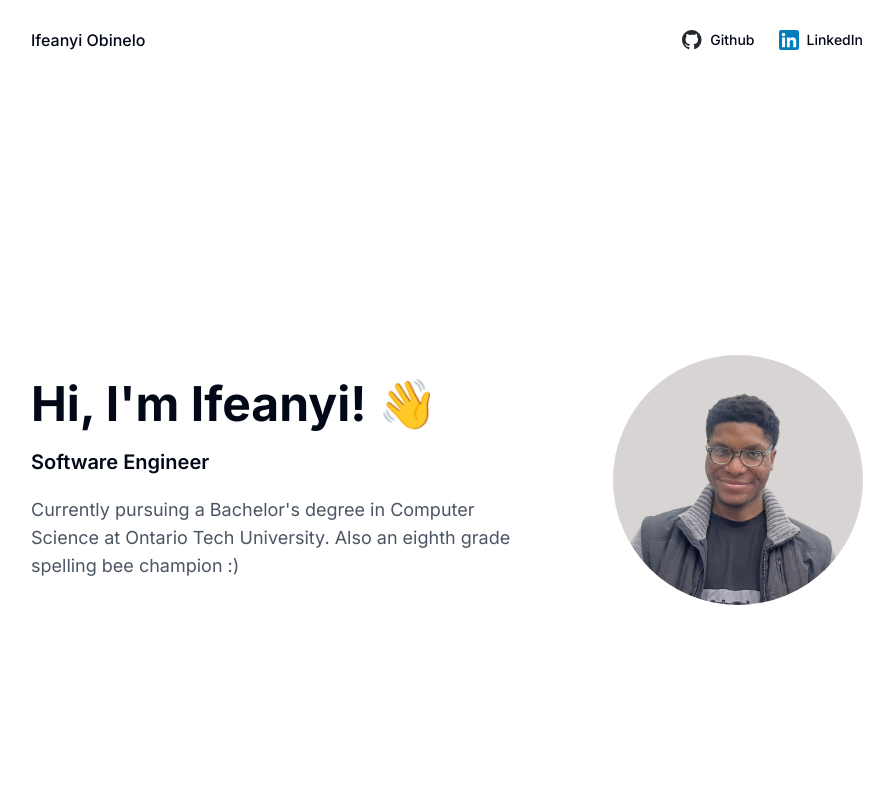
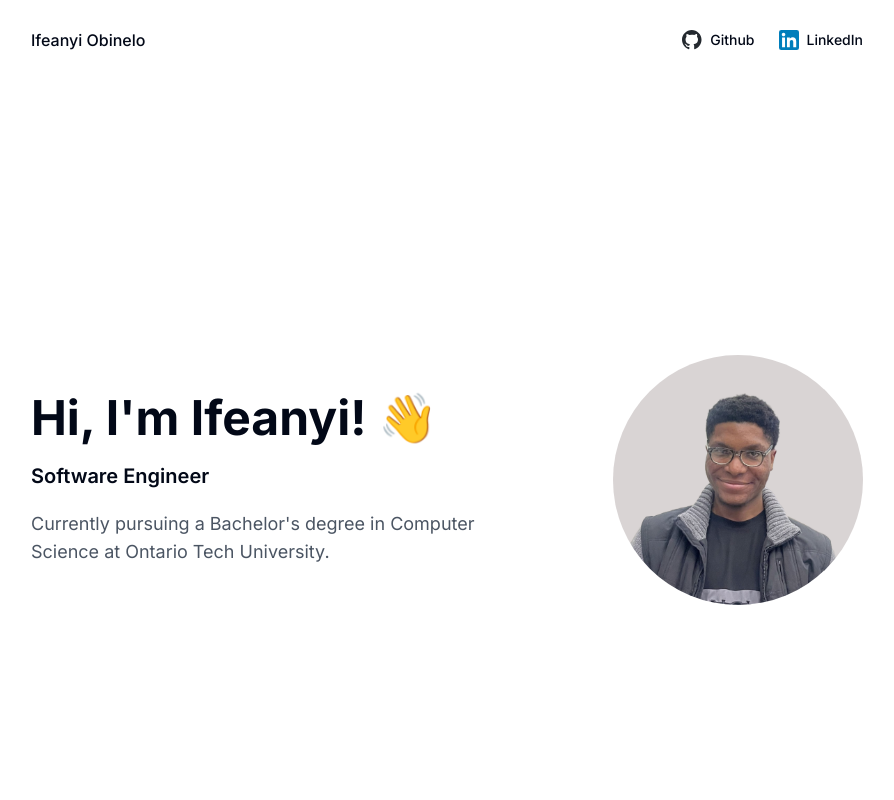
Before and after one commit to kz4killua/website, a Next.js app: page / in a window 1280 px wide. Shown: the top 800 px of the page, without its empty margins (193-1087 px from the left). Built offline with nearby package versions, Linux system fonts and the light colour scheme.

Commit message:
Update hero.tsx

```diff
--- a/src/components/hero.tsx
+++ b/src/components/hero.tsx
@@ -15,7 +15,6 @@ export default function Hero() {
           </h3>
           <p className="md:text-lg text-gray-600">
             Currently pursuing a Bachelor&apos;s degree in Computer Science at Ontario Tech University.
-            Also an eighth grade spelling bee champion :)
           </p>
         </div>
       </div>
```
